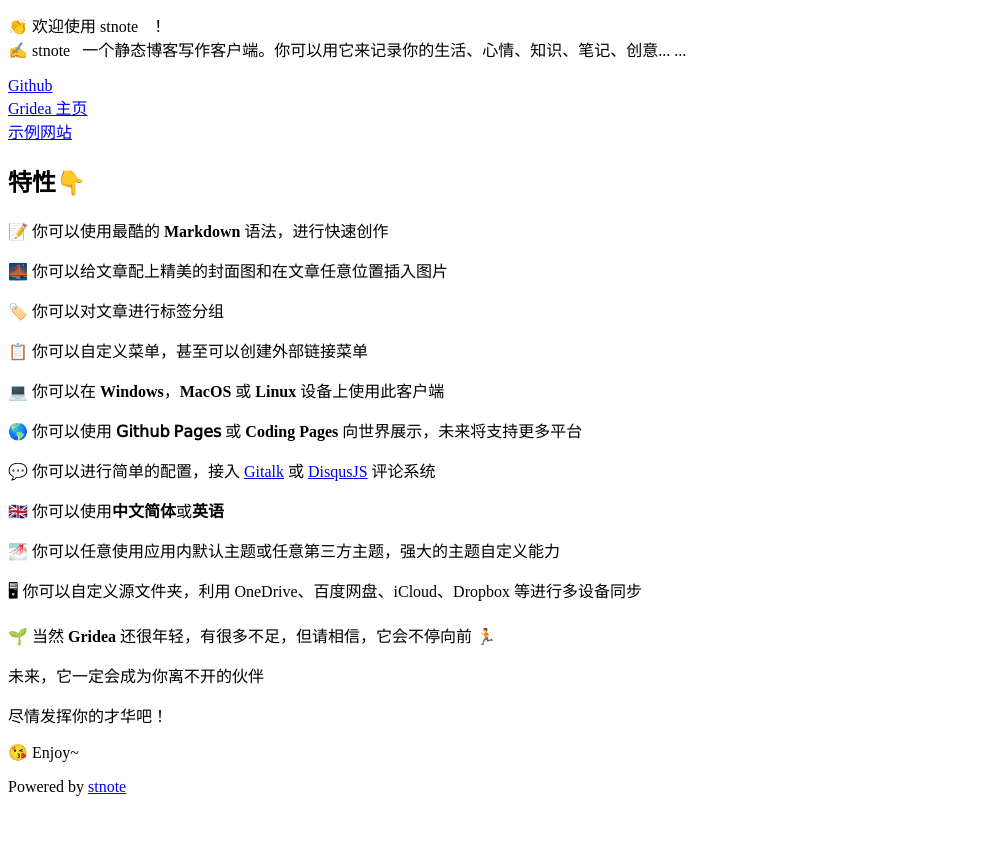
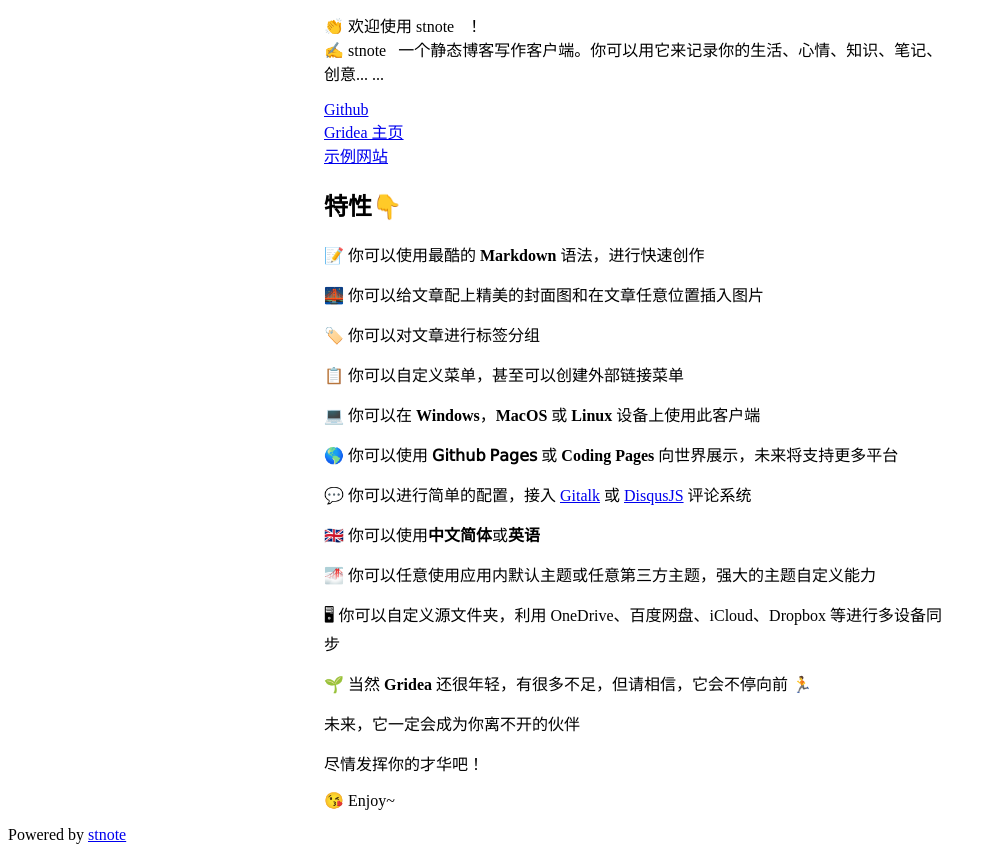
Before and after one commit to wuzhtuman/stnote.github.io, a plain HTML site: page index.html in a window 1280 px wide. Shown: the part 88-940 px from the top of the page, without its empty margins (0-996 px from the left). Before the commit the page ends 892 px from the top, so only its background shows below. Drawn offline with Linux system fonts and the light colour scheme.

Commit message:
Update index.html

```diff
--- a/index.html
+++ b/index.html
@@ -5,11 +5,10 @@
 
 <title>Hello stnote | stnote</title>
 
-
   </head>
   <body>
+  <div style="display: block; margin: 0 auto; width: 50%; background: #fff;">
 
-    <div class="jiaoyan">
       <article class="article">
         <h1>Hello stnote</h1>
         <p class="article-meta"> 2021-5-20&nbsp; </p>
@@ -38,8 +37,8 @@
         </div>
       </article>
     </div>
-    <div id="top" class="row site"> </div>
-  <div class="jiaoyan"> Powered by <a href="https://stnote.tk">stnote </a></div>
+
+Powered by <a href="https://stnote.tk">stnote </a></div>
 
 
   </body>
```
